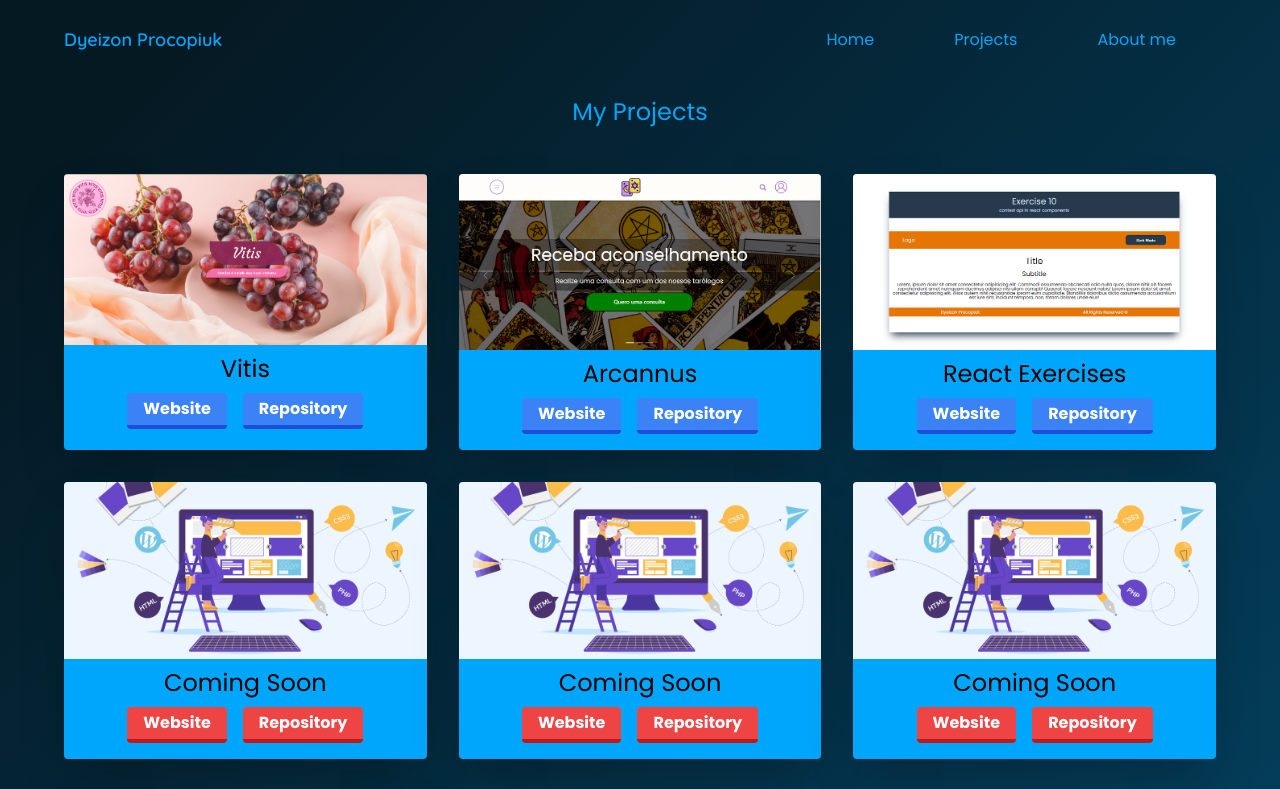
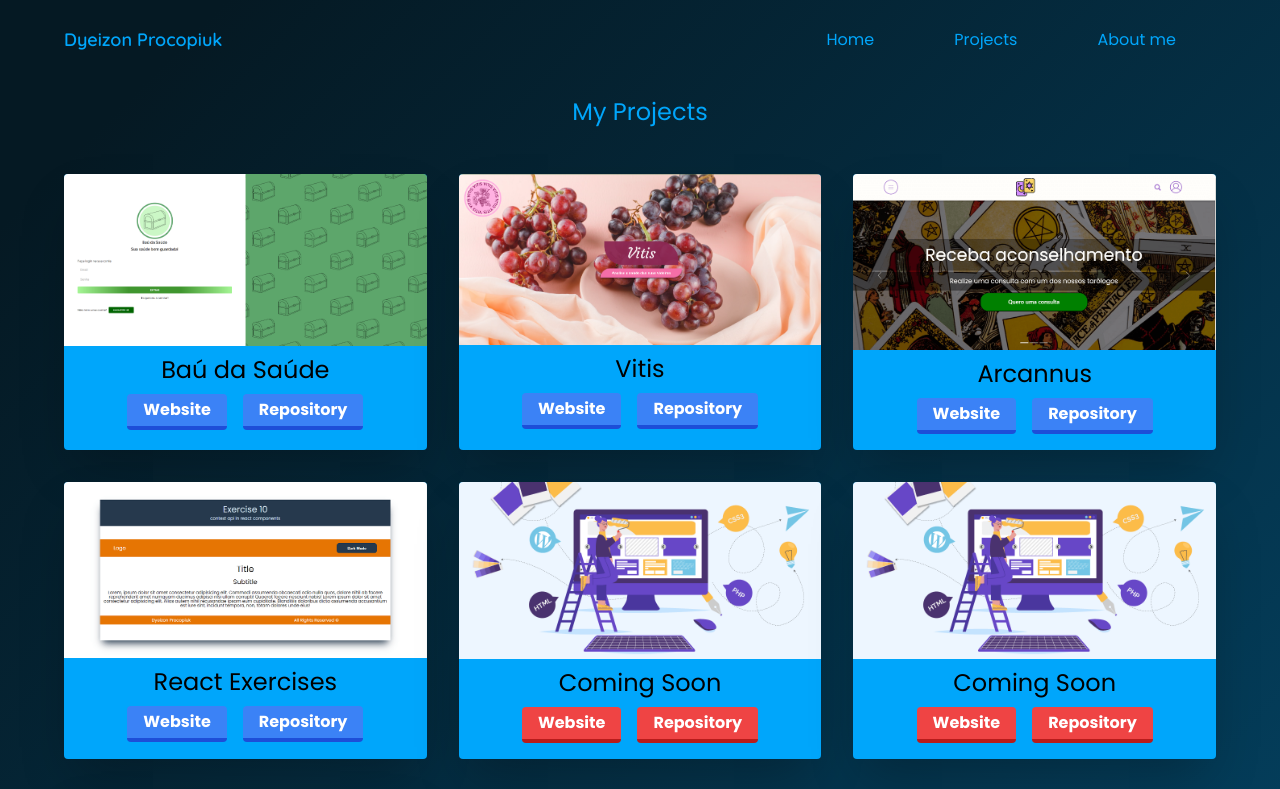
Before and after one commit to Dyeizon/portfolio, a React (Create React App) app: page /projects in a window 1280 px wide. Shown: the top 789 px of the page. Built offline with nearby package versions, Linux system fonts and the light colour scheme.

Commit message:
add baudasaude

```diff
--- a/package.json
+++ b/package.json
@@ -16,7 +16,8 @@
     "start": "react-scripts start",
     "build": "react-scripts build",
     "test": "react-scripts test",
-    "eject": "react-scripts eject"
+    "eject": "react-scripts eject",
+    "dev": "node src/index.js"
   },
   "eslintConfig": {
     "extends": [
--- a/src/components/Projects/index.jsx
+++ b/src/components/Projects/index.jsx
@@ -2,6 +2,7 @@ import './style.css';
 import reactexercisesimage from '../../assets/project-image-reactexercises.png';
 import arcannus from '../../assets/project-image-tarotpage.png';
 import vitis from '../../assets/project-image-vitis.png';
+import baudasaude from '../../assets/project-image-baudasaude.png';
 
 import { Card } from './Card';
 
@@ -11,10 +12,10 @@ export const Projects = () => {
             <h1 className='projects-title text-center'>My Projects</h1>
             <div className="projects">
                 <div className="cards">
-                <Card src={vitis} title="Vitis" siteHref="https://vitis.vercel.app" githubHref="https://github.com/Dyeizon/vitis"/>
+                    <Card src={baudasaude} title="Baú da Saúde" siteHref="https://baudasaude.vercel.app/" githubHref="https://github.com/Dyeizon/bau-da-saude"/>
+                    <Card src={vitis} title="Vitis" siteHref="https://vitisweb.vercel.app/" githubHref="https://github.com/Dyeizon/vitis"/>
                     <Card src={arcannus} title="Arcannus" siteHref="https://dyeizon-arcannus.netlify.app" githubHref="https://github.com/Dyeizon/arcannus"/>
                     <Card src={reactexercisesimage} title="React Exercises" siteHref="https://dyeizon-reactexercises.netlify.app/" githubHref="https://github.com/Dyeizon/react-exercises"/>
-                    <Card title="Coming Soon" soon/>
                     <Card title="Coming Soon" soon/>
                     <Card title="Coming Soon" soon/>
                     <Card title="Coming Soon" soon/>
--- a/src/index.js
+++ b/src/index.js
@@ -1,9 +1,6 @@
-
-
 import React from 'react';
 import ReactDOM from 'react-dom/client';
 import { App } from './App';
-
 
 const root = ReactDOM.createRoot(document.getElementById('root'));
 root.render(
```
Also changed, not shown: src/assets/project-image-baudasaude.png (added).
